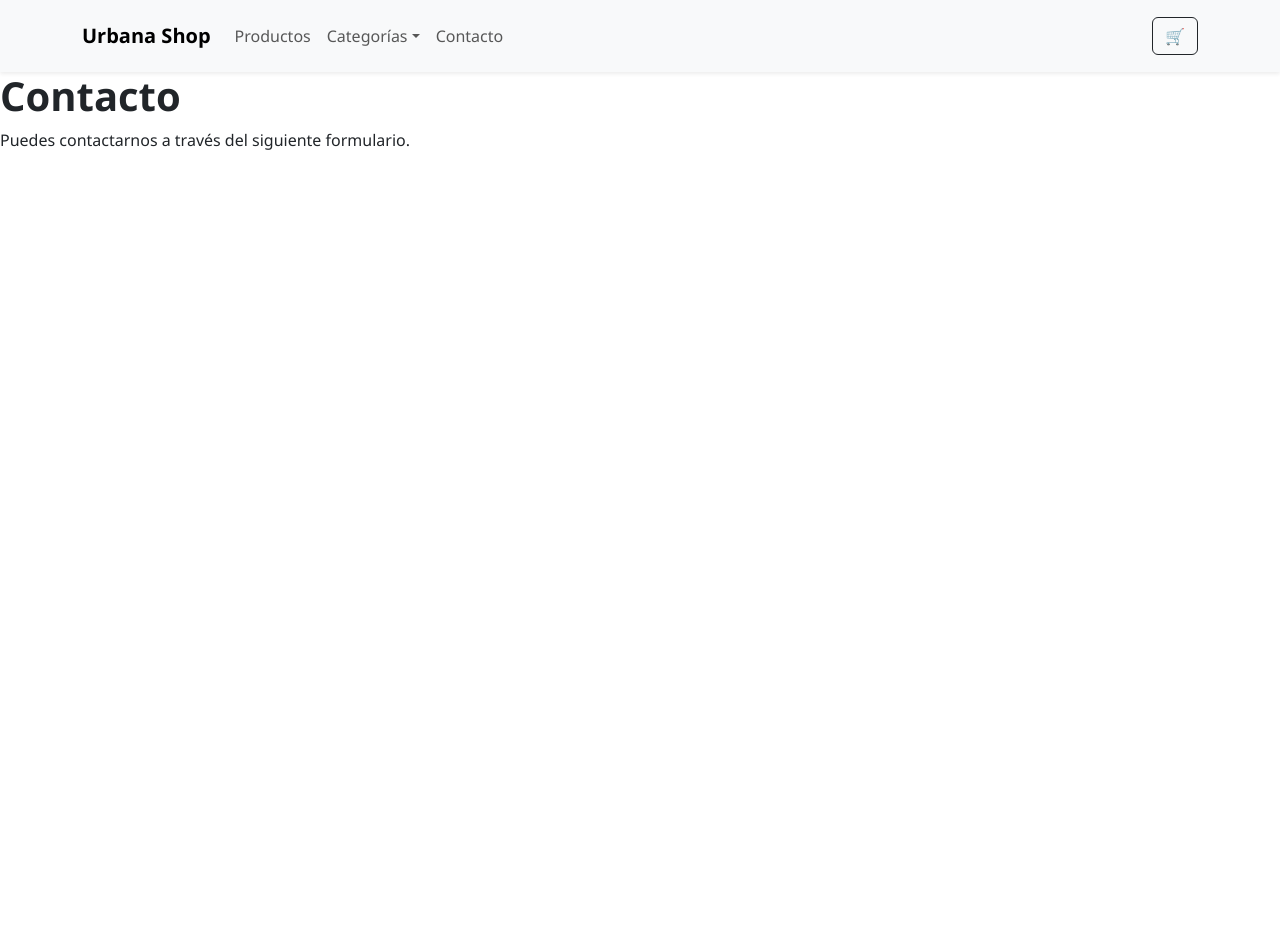
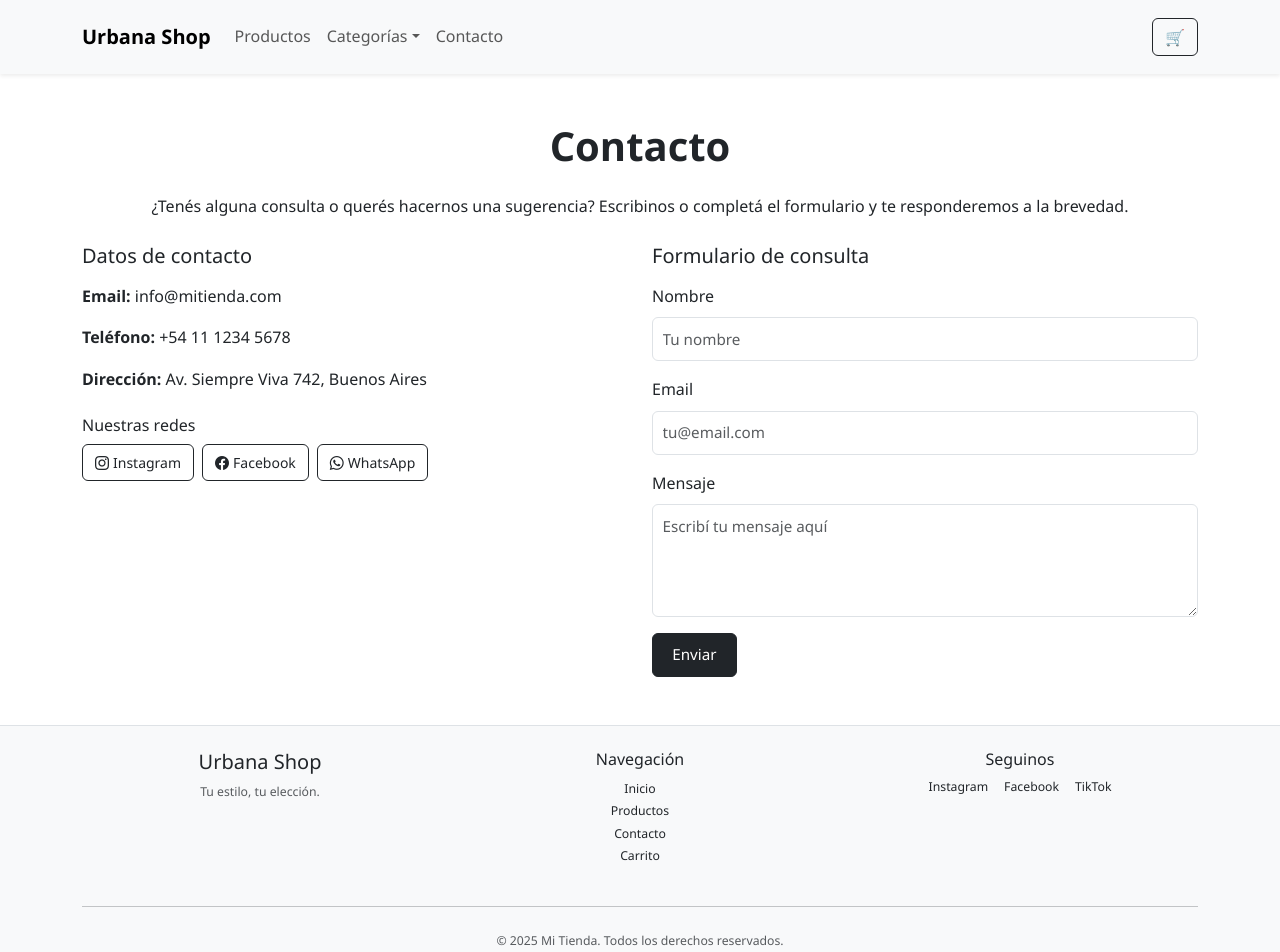
Before and after one commit to belenaraceli/mi-ecommerce, a React (Vite) app: page /contacto in a window 1280 px wide. Shown: the top 952 px of the page. Before the commit the page ends 800 px from the top, so only its background shows below. Built offline with nearby package versions, Linux system fonts and the light colour scheme.

Commit message:
Agregado footer y mejoras visuales en Checkout y CartView

```diff
--- a/index.html
+++ b/index.html
@@ -5,6 +5,7 @@
     <link rel="icon" type="image/svg+xml" href="/vite.svg" />
     <meta name="viewport" content="width=device-width, initial-scale=1.0" />
     <script src="https://cdn.jsdelivr.net/npm/bootstrap@5.3.0-alpha1/dist/js/bootstrap.bundle.min.js"></script>
+    <link rel="stylesheet" href="https://cdn.jsdelivr.net/npm/bootstrap-icons@1.10.5/font/bootstrap-icons.css">
     <title>Vite + React</title>
   </head>
   <body>
--- a/package.json
+++ b/package.json
@@ -15,7 +15,8 @@
     "firebase": "^11.6.0",
     "react": "^19.0.0",
     "react-dom": "^19.0.0",
-    "react-router-dom": "^7.4.1"
+    "react-router-dom": "^7.4.1",
+    "sweetalert2": "^11.19.1"
   },
   "devDependencies": {
     "@eslint/js": "^9.21.0",
--- a/src/App.jsx
+++ b/src/App.jsx
@@ -8,6 +8,7 @@ import Home from './pages/Home';
 import Productos from './pages/Productos';
 import Contacto from './pages/Contacto';
 import Checkout from './pages/Checkout';
+import Footer from './components/Footer';
 
 const App = () => {
   const [cart, setCart] = useState([]);
@@ -29,6 +30,7 @@ const App = () => {
         <Route path="/contacto" element={<Contacto />} />
         <Route path="/checkout" element={<Checkout cart={cart} clearCart={() => setCart([])} />} />
       </Routes>
+      <Footer />
     </>
   );
 };
--- /dev/null
+++ b/src/components/Footer.jsx
@@ -0,0 +1,41 @@
+import React from 'react';
+import { Link } from 'react-router-dom';
+
+const Footer = () => {
+  return (
+    <footer className="footer mt-5 py-4 bg-light border-top">
+      <div className="container text-center">
+        <div className="row">
+          <div className="col-md-4 mb-3 mb-md-0">
+            <h5 className="mb-2">Urbana Shop</h5>
+            <p className="mb-0 small text-muted">Tu estilo, tu elección.</p>
+          </div>
+
+          <div className="col-md-4 mb-3 mb-md-0">
+            <h6 className="mb-2">Navegación</h6>
+            <ul className="list-unstyled">
+              <li><Link to="/" className="text-decoration-none text-dark small">Inicio</Link></li>
+              <li><Link to="/productos" className="text-decoration-none text-dark small">Productos</Link></li>
+              <li><Link to="/contacto" className="text-decoration-none text-dark small">Contacto</Link></li>
+              <li><Link to="/cart" className="text-decoration-none text-dark small">Carrito</Link></li>
+            </ul>
+          </div>
+
+          <div className="col-md-4">
+            <h6 className="mb-2">Seguinos</h6>
+            <div className="d-flex justify-content-center gap-3">
+              <a href="https://instagram.com" target="_blank" rel="noreferrer" className="text-dark small">Instagram</a>
+              <a href="https://facebook.com" target="_blank" rel="noreferrer" className="text-dark small">Facebook</a>
+              <a href="https://tiktok.com" target="_blank" rel="noreferrer" className="text-dark small">TikTok</a>
+            </div>
+          </div>
+        </div>
+
+        <hr className="my-4" />
+        <p className="small text-muted mb-0">&copy; {new Date().getFullYear()} Mi Tienda. Todos los derechos reservados.</p>
+      </div>
+    </footer>
+  );
+};
+
+export default Footer;
--- a/src/components/ItemDetailContainer.jsx
+++ b/src/components/ItemDetailContainer.jsx
@@ -1,6 +1,6 @@
 import React, { useState, useEffect } from 'react';
 import { useParams } from 'react-router-dom';
-import ItemDetail from './ItemDetail'; // componente de presentación
+import ItemDetail from './ItemDetail';
 
 // 🔥 Firestore
 import { db } from '../firebase/config';
--- a/src/pages/Checkout.jsx
+++ b/src/pages/Checkout.jsx
@@ -1,6 +1,7 @@
 import React, { useState } from 'react';
 import { collection, addDoc, Timestamp } from 'firebase/firestore';
 import { db } from '../firebase/config';
+import Swal from 'sweetalert2';
 
 const Checkout = ({ cart, clearCart }) => {
   const [form, setForm] = useState({
@@ -32,37 +33,49 @@ const Checkout = ({ cart, clearCart }) => {
       const docRef = await addDoc(collection(db, 'orders'), orden);
       setOrderId(docRef.id);
       clearCart();
+      Swal.fire({
+        icon: 'success',
+        title: '¡Gracias por tu compra!',
+        text: `Tu número de orden es: ${docRef.id}`,
+        confirmButtonColor: '#212529'
+      });
     } catch (error) {
       console.error('Error al generar la orden:', error);
     }
   };
 
   return (
-    <div className="container mt-5">
-      <h2>Finalizar compra</h2>
+    <div className="container mt-5 mb-5 checkout-page">
+      <div className="row justify-content-center">
+        <div className="col-md-6">
+          <h2 className="text-center mb-4">Finalizar compra</h2>
 
           {orderId ? (
-        <div className="alert alert-success mt-4">
+            <div className="alert alert-success mt-4 text-center">
               <h4>¡Gracias por tu compra!</h4>
               <p>Tu número de orden es: <strong>{orderId}</strong></p>
             </div>
           ) : (
             <form onSubmit={handleSubmit}>
               <div className="mb-3">
-            <label>Nombre</label>
+                <label className="form-label">Nombre</label>
                 <input type="text" name="nombre" className="form-control" value={form.nombre} onChange={handleChange} required />
               </div>
               <div className="mb-3">
-            <label>Email</label>
+                <label className="form-label">Email</label>
                 <input type="email" name="email" className="form-control" value={form.email} onChange={handleChange} required />
               </div>
-          <div className="mb-3">
-            <label>Teléfono</label>
+              <div className="mb-4">
+                <label className="form-label">Teléfono</label>
                 <input type="tel" name="telefono" className="form-control" value={form.telefono} onChange={handleChange} required />
               </div>
-          <button type="submit" className="btn btn-success">Generar orden</button>
+              <div className="text-center">
+                <button type="submit" className="btn btn-dark px-4">Generar orden</button>
+              </div>
             </form>
           )}
+        </div>
+      </div>
     </div>
   );
 };
--- a/src/pages/Contacto.jsx
+++ b/src/pages/Contacto.jsx
@@ -2,9 +2,54 @@ import React from 'react';
 
 const Contacto = () => {
   return (
-    <div>
-      <h1>Contacto</h1>
-      <p>Puedes contactarnos a través del siguiente formulario.</p>
+    <div className="container mt-5 contacto-page">
+      <h1 className="text-center mb-4">Contacto</h1>
+      <p className="text-center mb-4">
+        ¿Tenés alguna consulta o querés hacernos una sugerencia? Escribinos o completá el formulario y te responderemos a la brevedad.
+      </p>
+
+      <div className="row">
+        {/* Información de contacto */}
+        <div className="col-md-6 mb-4">
+          <h5>Datos de contacto</h5>
+          <p><strong>Email:</strong> info@mitienda.com</p>
+          <p><strong>Teléfono:</strong> +54 11 1234 5678</p>
+          <p><strong>Dirección:</strong> Av. Siempre Viva 742, Buenos Aires</p>
+
+          <h6 className="mt-4">Nuestras redes</h6>
+          <div className="social-buttons d-flex gap-2">
+            <a href="https://www.instagram.com" target="_blank" className="btn btn-outline-dark btn-sm">
+              <i className="bi bi-instagram me-1"></i> Instagram
+            </a>
+            <a href="https://www.facebook.com" target="_blank" className="btn btn-outline-dark btn-sm">
+              <i className="bi bi-facebook me-1"></i> Facebook
+            </a>
+            <a href="https://www.whatsapp.com" target="_blank" className="btn btn-outline-dark btn-sm">
+              <i className="bi bi-whatsapp me-1"></i> WhatsApp
+            </a>
+          </div>
+        </div>
+
+        {/* Formulario de contacto */}
+        <div className="col-md-6">
+          <h5>Formulario de consulta</h5>
+          <form>
+            <div className="mb-3">
+              <label className="form-label">Nombre</label>
+              <input type="text" className="form-control" placeholder="Tu nombre" />
+            </div>
+            <div className="mb-3">
+              <label className="form-label">Email</label>
+              <input type="email" className="form-control" placeholder="tu@email.com" />
+            </div>
+            <div className="mb-3">
+              <label className="form-label">Mensaje</label>
+              <textarea className="form-control" rows="4" placeholder="Escribí tu mensaje aquí"></textarea>
+            </div>
+            <button type="submit" className="btn btn-primary">Enviar</button>
+          </form>
+        </div>
+      </div>
     </div>
   );
 };
--- a/src/styles.css
+++ b/src/styles.css
@@ -2,6 +2,7 @@ body {
   margin: 0;
   padding: 0;
   height: 100%;
+  line-height: 1.6;
   background-color: #fff;
   color: #212529;
   font-family: 'Segoe UI', Tahoma, Geneva, Verdana, sans-serif;
@@ -43,6 +44,101 @@ a:hover {
   border-color: #333;
 }
 
+.btn-outline-secondary:hover {
+  background-color: #f8f9fa;
+  color: #212529;
+}
+
 .container {
   max-width: 1140px;
 }
+
+.table {
+  margin-bottom: 0;
+  background-color: #fff;
+}
+
+.table th, .table td {
+  vertical-align: middle;
+}
+
+.alert {
+  font-size: 1.1rem;
+  padding: 1.5rem;
+}
+
+/* ---------- ESTILOS CONTACTO ---------- */
+
+.contacto-page h1 {
+  font-size: 2.5rem;
+}
+
+.contacto-page h5 {
+  font-size: 1.25rem;
+  margin-bottom: 1rem;
+}
+
+.contacto-page p {
+  font-size: 1rem;
+}
+
+.contacto-page .form-label {
+  font-weight: 500;
+}
+
+.contacto-page .form-control {
+  border-radius: 6px;
+  padding: 0.6rem;
+  font-size: 0.95rem;
+}
+
+.contacto-page button {
+  font-size: 0.95rem;
+  padding: 0.6rem 1.2rem;
+}
+
+/* ---------- REDES SOCIALES ---------- */
+.social-buttons a {
+  font-size: 0.875rem;
+  display: inline-flex;
+  align-items: center;
+  padding: 0.45rem 0.75rem;
+  border-radius: 6px;
+  transition: all 0.2s ease;
+}
+
+.social-buttons a:hover {
+  background-color: #f8f9fa;
+  text-decoration: none;
+}
+
+/* ---------- ESTILOS CHECKOUT ---------- */
+.checkout-page h2 {
+  font-size: 1.8rem;
+  font-weight: 600;
+}
+
+.checkout-page .form-label {
+  font-weight: 500;
+}
+
+.checkout-page .form-control {
+  border-radius: 6px;
+  padding: 0.6rem;
+  font-size: 0.95rem;
+}
+
+.checkout-page button {
+  font-size: 1rem;
+  padding: 0.6rem 1.4rem;
+}
+
+.footer {
+  font-size: 0.875rem;
+  background-color: #f8f9fa;
+}
+
+.footer a:hover {
+  color: #007bff;
+  text-decoration: underline;
+}
```
Also changed, not shown: src/components/ItemDetail.jsx (+50 -7 lines), 1 other file (tests, documents, lock files or other folders). Lines whose indentation alone changed are shown as unchanged.
